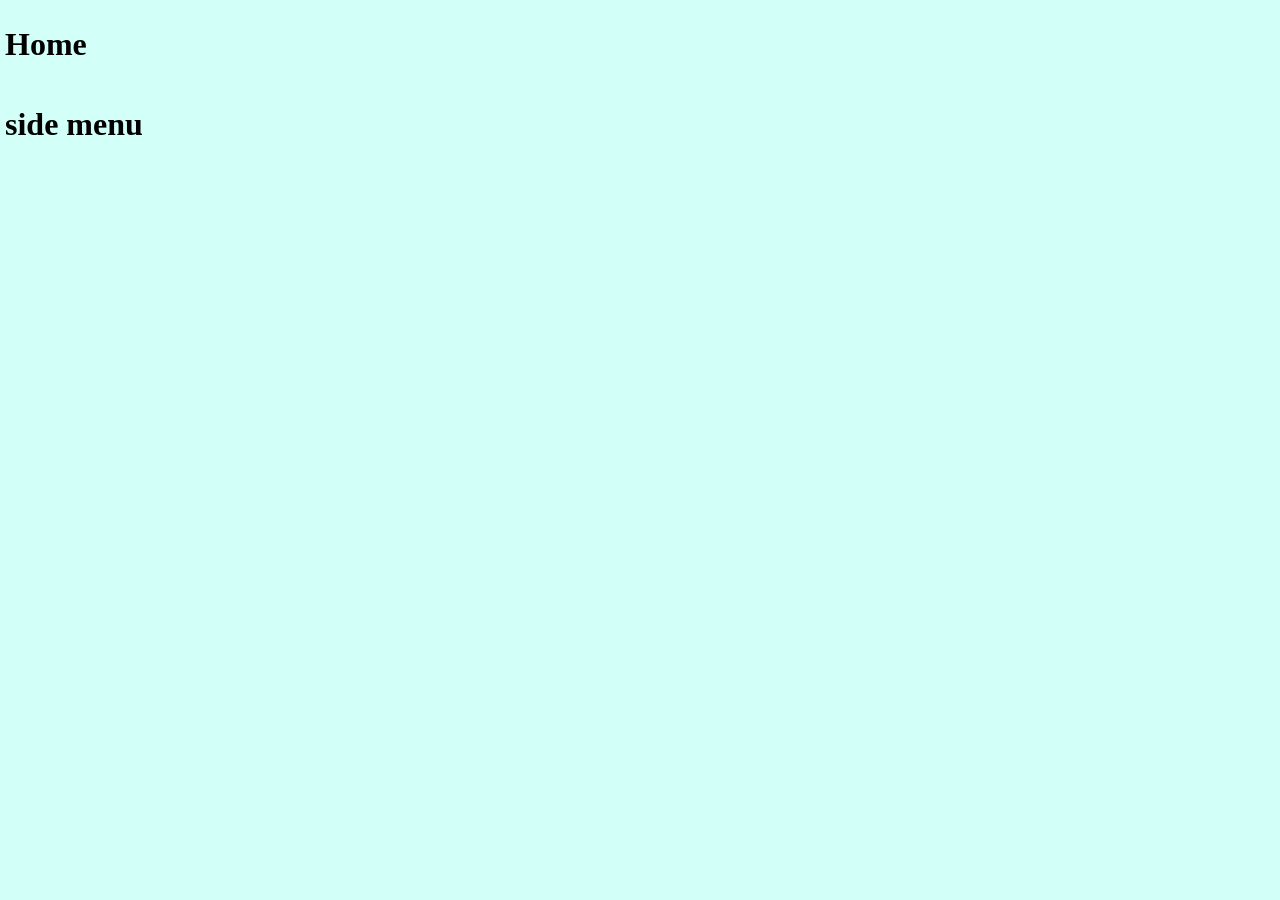
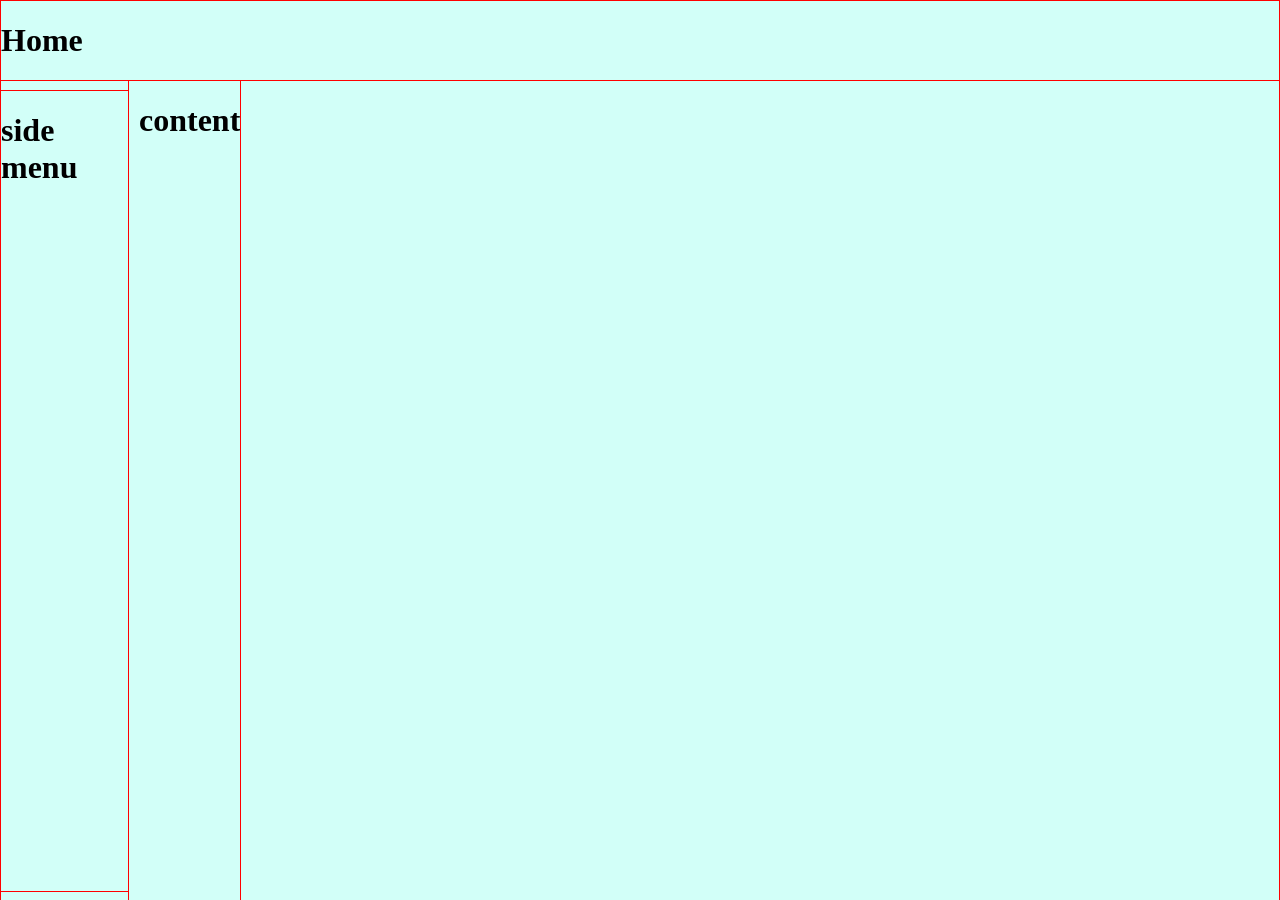
Before and after one commit to Pythonic2023/blog, a plain HTML site: page index.html in a window 1280 px wide. Shown: the top 900 px of the page. Drawn offline with Linux system fonts and the light colour scheme.

Commit message:
Add style to index.html

```diff
--- a/index.html
+++ b/index.html
@@ -12,8 +12,13 @@
             <div class="title-bar">
                 <h1 class="title">Home</h1>
             </div>
-            <div class="side-menu">
-                <h1>side menu</h1>
+            <div class="holder">
+                <div class="side-menu">
+                    <h1>side menu</h1>
+                </div>
+                <div class="blog-content">
+                    <h1>content</h1>
+                </div>
             </div>
             <div class="footer">
                 <h1>footer</h1>
--- a/styles/index.css
+++ b/styles/index.css
@@ -2,8 +2,12 @@
     box-sizing: border-box;
 }
 
+.container div {
+    background-color: rgb(210, 255, 248);
+}
+
 body {
-    background-color: rgb(210, 255, 248);
+    background-color: white;
     margin: 0px;
 }
 
@@ -11,14 +15,33 @@ body {
     display: flex;
     flex-direction: column;
     margin: 0px;
-    padding: 5px;
+    padding: 1px
 }
 
 .container .footer {
-    margin-top: 100vh;
+    column-gap: normal;
     outline: 1px solid red;
 }
 
-.container .header {
+.container .title-bar {
+    outline: 1px solid red;
     margin: 0px;
 }
+
+.container .side-menu {
+    outline: 1px solid red;
+    margin-top: 10px;
+    margin-bottom: 10px;
+    width: 10vw;
+    height: 100vh;
+}
+
+.blog-content {
+    padding-left: 10px;
+    outline: 1px solid red;
+}
+
+.holder {
+    display: flex;
+    outline: 1px solid red;
+}
```
